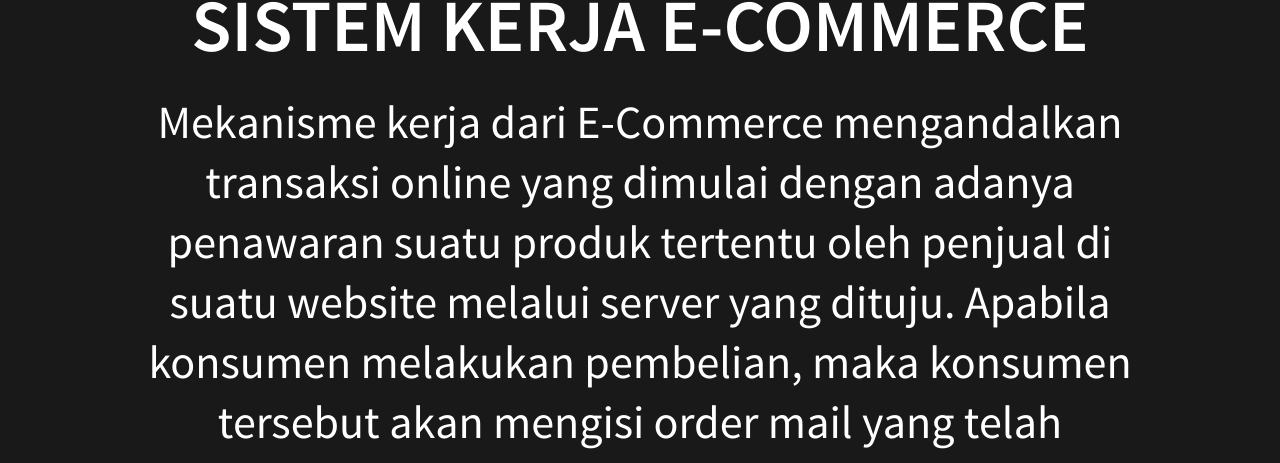
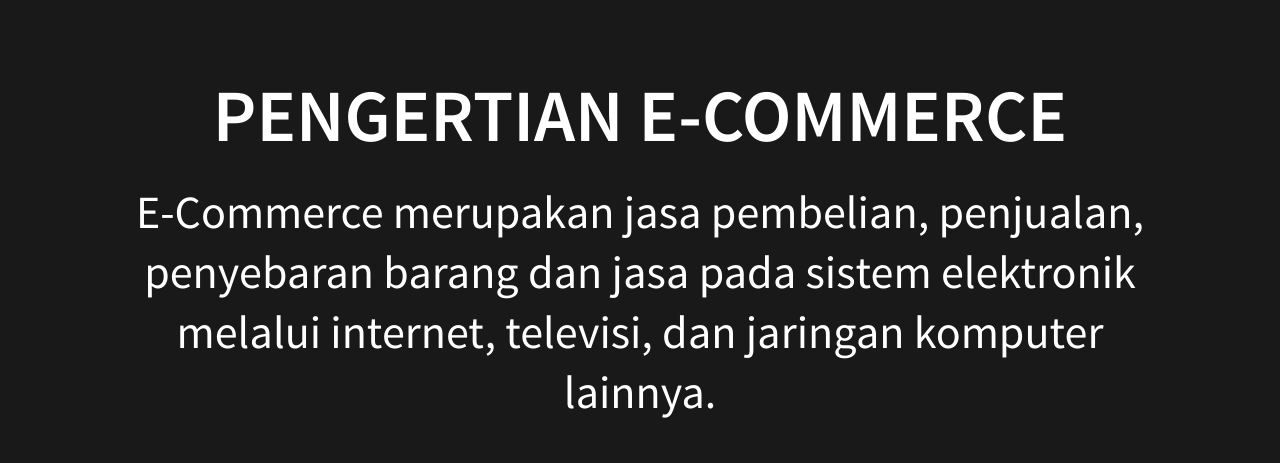
Before and after one commit to Erwinn21/MW-B-Sore_TukangSayur, a website: page index.html in a window 1280 px wide. Both pictures are taken after a click on the button "next slide". Shown: the part 150-613 px from the top of the page. Drawn offline with Linux system fonts and the light colour scheme.

Commit message:
Commit ke-5

```diff
--- a/index.html
+++ b/index.html
@@ -26,6 +26,13 @@
 					<i>Steven Luis [181110026]</i> <br>
 					<i>Erwin [181110255]</i> <br>
 					<i>Willy Layanto [181112019]</i>
+				</section>
+
+				<section>
+					<h2>Pengertian E-Commerce</h2>
+					<i> E-Commerce merupakan jasa pembelian, penjualan, penyebaran barang dan jasa pada
+						sistem elektronik melalui internet, televisi, dan jaringan komputer lainnya.
+					</i>
 				</section>
 
 				<section>
```
